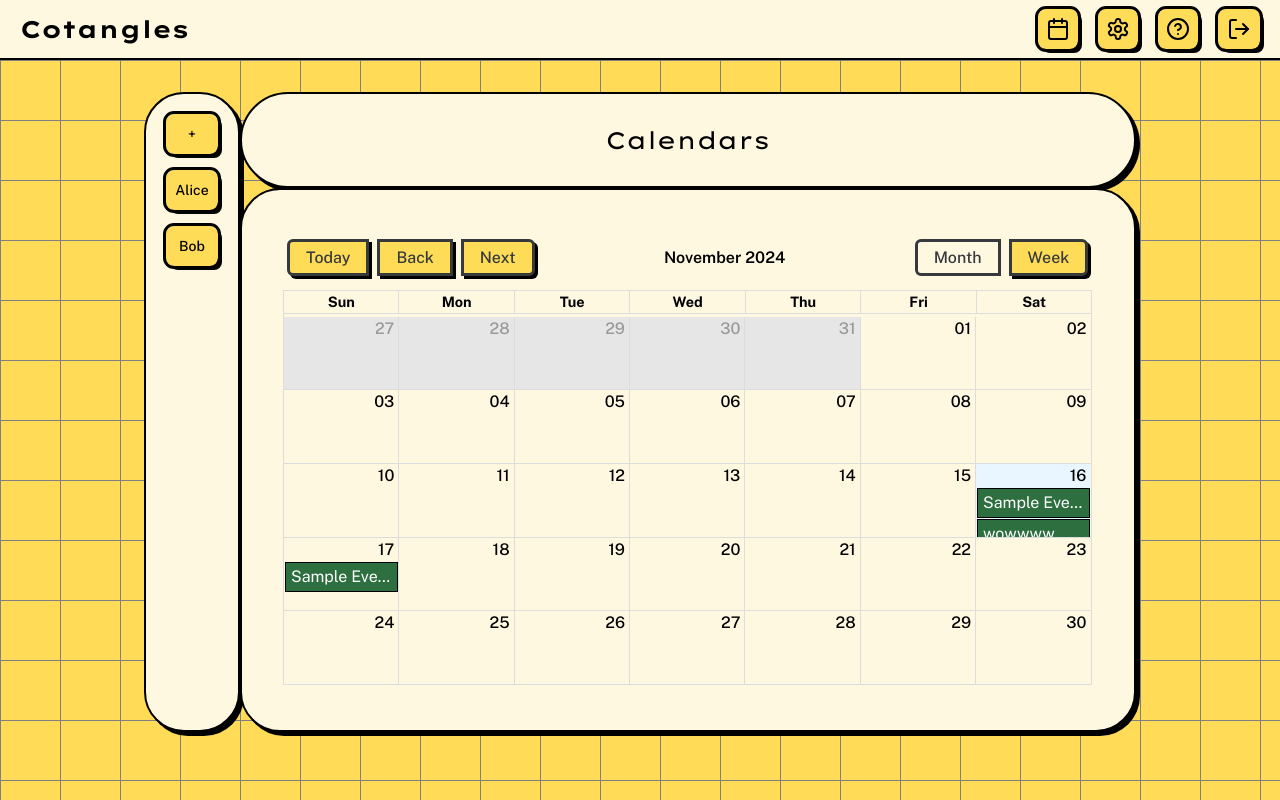
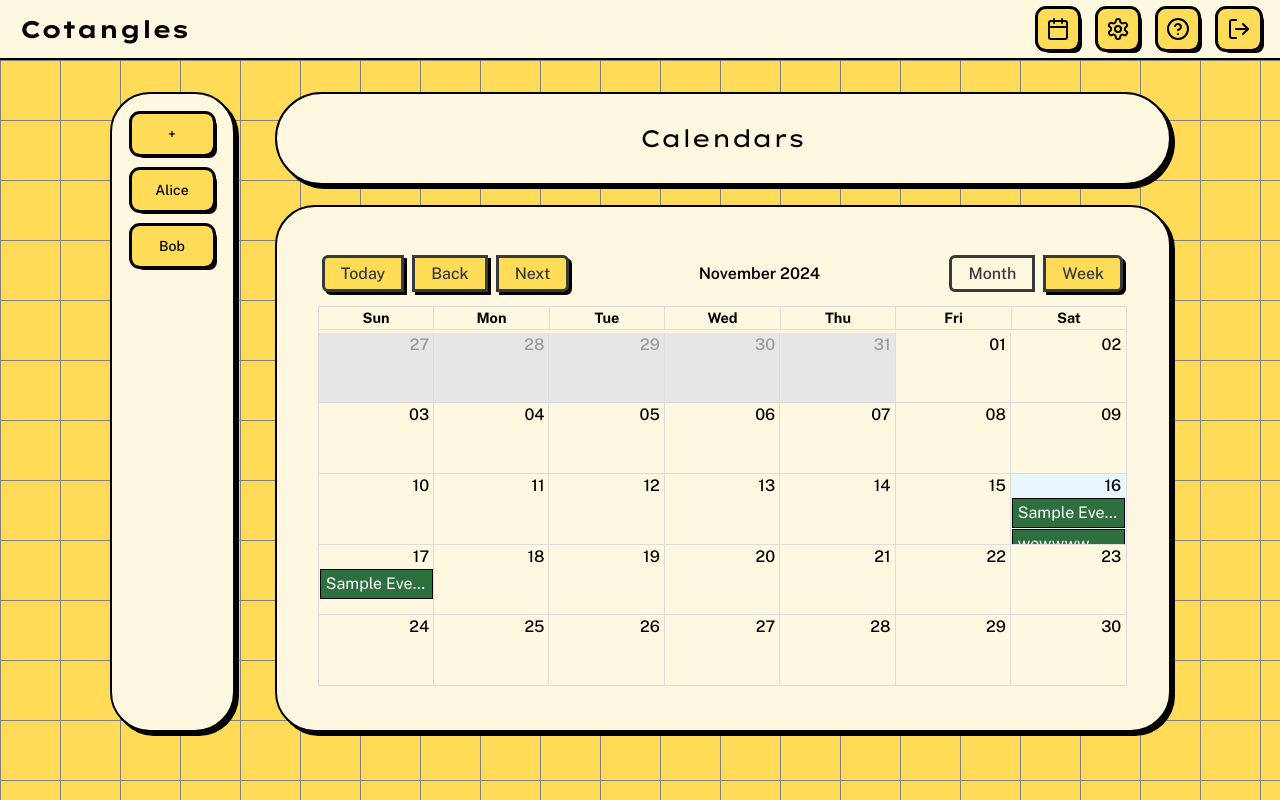
Before and after one commit to devsoc-unsw/trainee-death-24t3, a React (Vite) app in the folder frontend/cotangles/: page /my-calendars/1 in a window 1280 px wide. Built offline with nearby package versions, Linux system fonts and the light colour scheme.

Commit message:
Completed merge and removed useFormField from export in form.tsx

```diff
--- a/frontend/cotangles/src/components/ui/card.tsx
+++ b/frontend/cotangles/src/components/ui/card.tsx
@@ -110,7 +110,7 @@ type CardSidebarProps = {
 
 const CardSidebar = ({ users }: CardSidebarProps) => {
   return (
-    <div className="flex flex-col items-center justify-start rounded-[2.5em] shadow-light border-2 border-border bg-secondary text-black w-[20%] h-[100%] p-5 text-center space-y-4">
+    <div className="flex flex-col items-center justify-start rounded-[2.5em] shadow-light border-2 border-border bg-secondary text-black w-[125px] h-[100%] p-5 text-center space-y-4">
       <Button className="w-[100%] focus:outline-1 focus:outline-chart-2" onClick={() => {}}>+</Button> {/* Invite user on click? */}
 
       <ul className="flex-col space-y-4 w-full">
--- a/frontend/cotangles/src/components/ui/content-wrapper.tsx
+++ b/frontend/cotangles/src/components/ui/content-wrapper.tsx
@@ -2,7 +2,7 @@ import { Outlet } from "react-router-dom";
 
 const ContentWrapper = () => {
   return (
-    <div className="relative top-[60px] flex flex-col items-center gap-y-[1.5rem] h-[80vh]">
+    <div className="relative top-[60px] flex flex-col justify-center items-center gap-y-[1.5rem] h-[80vh]">
       <Outlet/>
     </div>
   );
--- a/frontend/cotangles/src/components/ui/form.tsx
+++ b/frontend/cotangles/src/components/ui/form.tsx
@@ -167,7 +167,6 @@ const FormMessage = React.forwardRef<
 FormMessage.displayName = "FormMessage"
 
 export {
-  useFormField,
   Form,
   FormItem,
   FormLabel,
--- a/frontend/cotangles/src/pages/Calendar.tsx
+++ b/frontend/cotangles/src/pages/Calendar.tsx
@@ -8,11 +8,10 @@ function Calendar() {
   // return <h1>Calendar ID {CalendarId}</h1>;
   return (
     <>
-      <div className="flex h-screen">
+      <div className="max-w-full min-w-full h-full flex gap-x-10">
       {/* Title */}
       <CardSidebar users={[{ userId: 1, userName: "Alice" }, { userId: 2, userName: "Bob" }]}></CardSidebar>
-
-        <div>
+        <div className="flex flex-col gap-y-5">
           <CardTop>
             <CardHeader>
               <h1>Calendars</h1>
```
Also changed, not shown: 1 other file (tests, documents, lock files or other folders).
